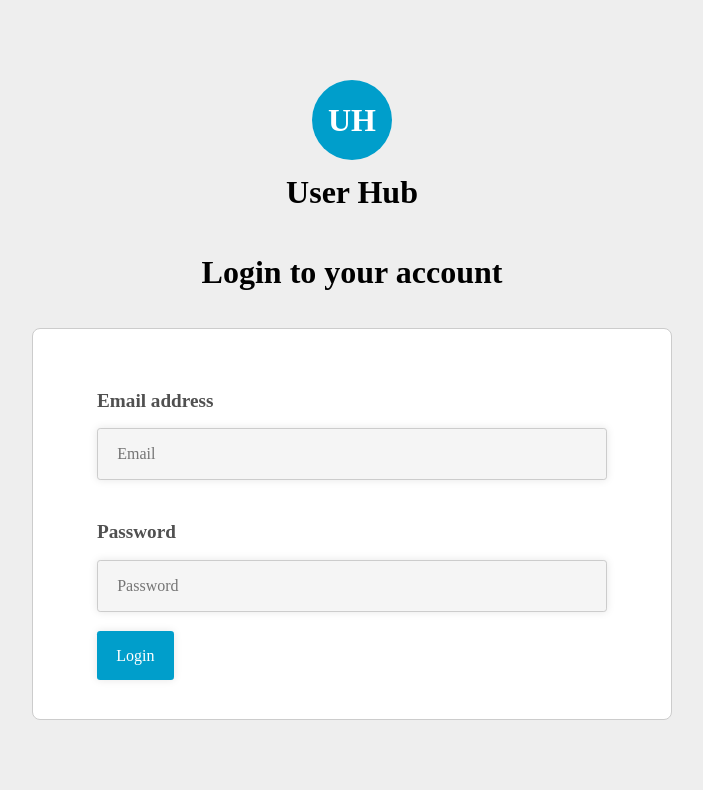
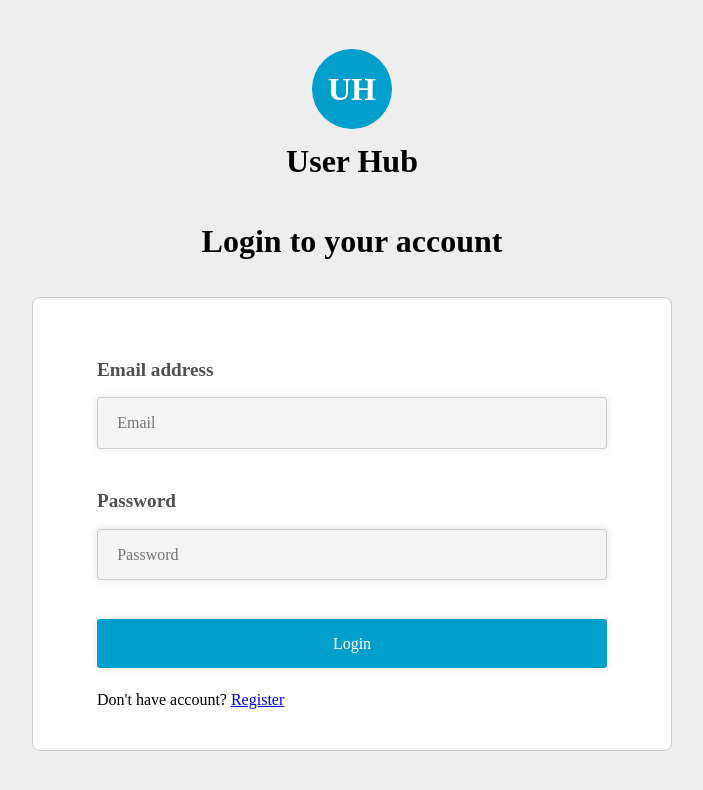
Before and after one commit to roidzuh/mini_project_react, a React (Vite) app: page /login in a window 1280 px wide. Shown: the top 790 px of the page, without its empty margins (288-991 px from the left). Built offline with nearby package versions, Linux system fonts and the light colour scheme.

Commit message:
add link to register page

```diff
--- a/src/components/LoginForm.jsx
+++ b/src/components/LoginForm.jsx
@@ -2,7 +2,7 @@ import { useState } from "react";
 import styled from "styled-components";
 import Button from "./Button";
 import axios from "axios";
-import { useNavigate } from "react-router-dom";
+import { Link, useNavigate } from "react-router-dom";
 import Spinner from "./Spinner";
 import toast from "react-hot-toast";
 
@@ -87,9 +87,14 @@ const LoginForm = () => {
           onChange={handleChange}
         />
       </WrapperStyled>
-      <Button type={"submit"} disabled={isLoading}>
-        {isLoading ? <Spinner /> : "Login"}
-      </Button>
+      <WrapperStyled>
+        <Button type={"submit"} disabled={isLoading}>
+          {isLoading ? <Spinner /> : "Login"}
+        </Button>
+      </WrapperStyled>
+      <p>
+        Don&apos;t have account? <Link to="/register">Register</Link>
+      </p>
     </FormStyled>
   );
 };
```
